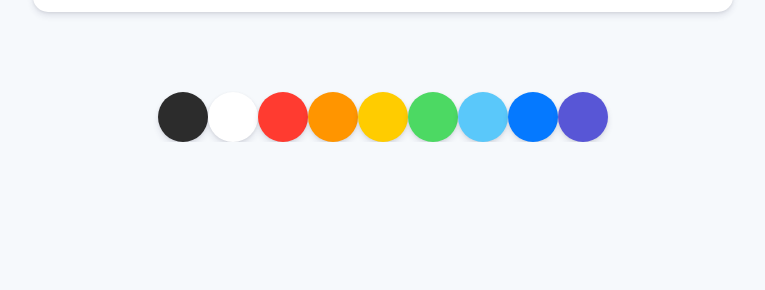
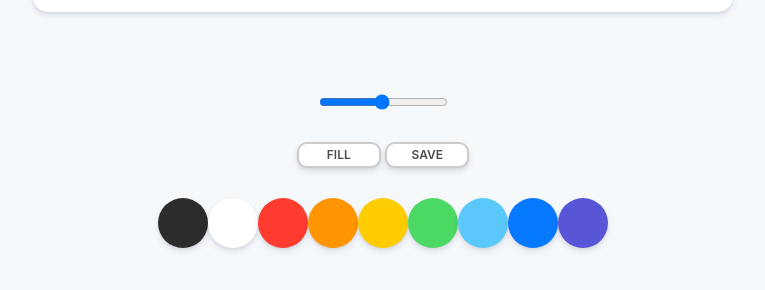
Before and after one commit to Kijun-Park/paintjs, a plain HTML site: page index.html in a window 1280 px wide. Shown: the part 738-1028 px from the top of the page, without its empty margins (257-1022 px from the left). Before the commit the page ends 880 px from the top, so only its background shows below. Drawn offline with Linux system fonts and the light colour scheme.

Commit message:
added buttons

```diff
--- a/app.js
+++ b/app.js
@@ -0,0 +1,27 @@
+const canvas = document.getElementById("jsCanvas");
+
+let painting = false;
+
+function stopPainting() {
+  painting = false;
+}
+
+function onMouseMove(event) {
+  const x = event.offsetX;
+  const y = event.offsetY;
+}
+
+function onMouseDown(event) {
+  painting = true;
+}
+
+function onMouseUp(event) {
+  stopPainting();
+}
+
+if (canvas) {
+  canvas.addEventListener("mousemove", onMouseMove);
+  canvas.addEventListener("mousedown", onMouseDown);
+  canvas.addEventListener("mouseup", onMouseUp);
+  canvas.onloadedmetadata("mouseleave", stopPainting);
+}
--- a/index.html
+++ b/index.html
@@ -10,6 +10,20 @@
   <body>
     <canvas id="jsCanvas" class="canvas"></canvas>
     <div class="controls">
+      <div class="controls__range">
+        <input
+          type="range"
+          id="jsRange"
+          min="0.1"
+          max="5.0"
+          value="2.5"
+          step="0.1"
+        />
+      </div>
+      <div class="controls__btns">
+        <button id="jsMode">Fill</button>
+        <button id="jaSave">Save</button>
+      </div>
       <div class="controls__colors" id="jsColors">
         <div class="controls__color" style="background-color:#2c2c2c"></div>
         <div class="controls__color" style="background-color:white"></div>
--- a/styles.css
+++ b/styles.css
@@ -8,6 +8,7 @@ body {
   flex-direction: column;
   align-items: center;
   padding-top: 50px;
+  padding: 50px 0;
 }
 
 .canvas {
@@ -20,6 +21,33 @@ body {
 
 .controls {
   margin-top: 80px;
+  display: flex;
+  flex-direction: column;
+  align-items: center;
+}
+
+.controls .controls__btns {
+  margin-bottom: 30px;
+}
+
+.controls__btns button {
+  all: unset;
+  cursor: pointer;
+  background-color: white;
+  padding: 5px 0px;
+  width: 80px;
+  text-align: center;
+  border-radius: 10px;
+  box-shadow: 0 4px 6px rgba(50, 50, 93, 0.11), 0 1px 3px rgba(0, 0, 0, 0.08);
+  border: 2px solid rgba(0, 0, 0, 0.2);
+  color: rgba(0, 0, 0, 0.7);
+  text-transform: uppercase;
+  font-weight: 600;
+  font-size: 12px;
+}
+
+.controls__btns button:active {
+  transform: scale(0.98);
 }
 
 .controls .controls__colors {
@@ -33,3 +61,7 @@ body {
   box-shadow: 0 4px 6px rgba(50, 50, 93, 0.11), 0 1px 3px rgba(0, 0, 0, 0.08);
   border-radius: 25px;
 }
+
+.controls .controls__range {
+  margin-bottom: 30px;
+}
```
